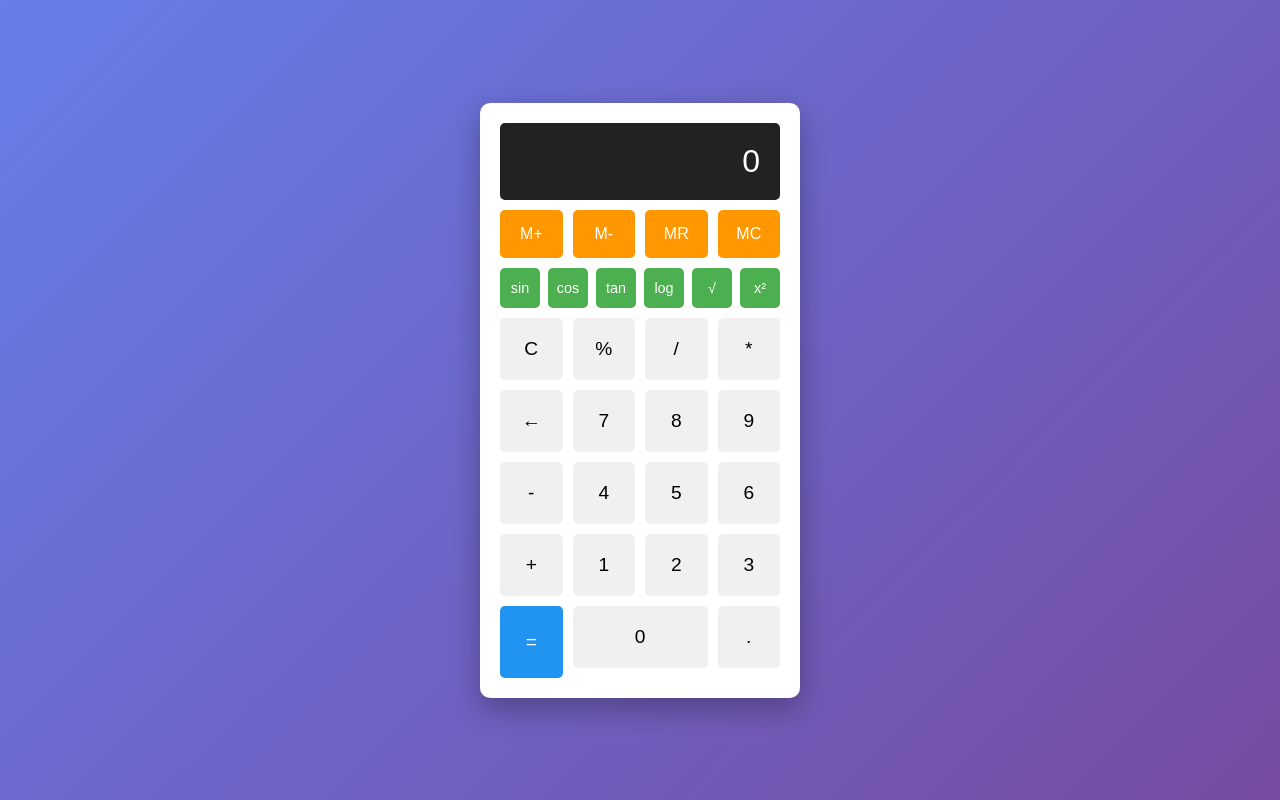
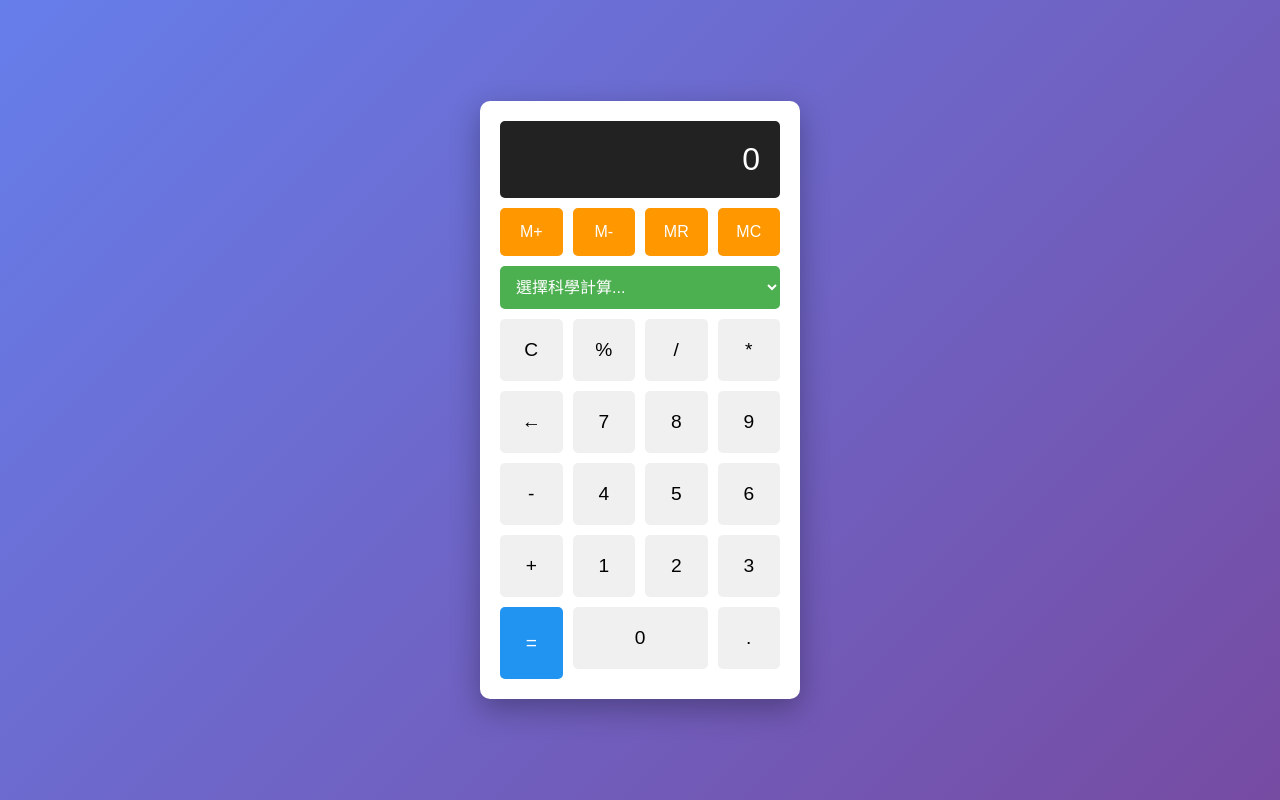
Before and after one commit to Kyosaka411/calculator-app, a plain HTML site: page index.html in a window 1280 px wide. Drawn offline with Linux system fonts and the light colour scheme.

Commit message:
Add scientific calculator - dropdown style (v2)

```diff
--- a/index.html
+++ b/index.html
@@ -17,14 +17,17 @@
         <button onclick="memoryClear()" class="memory-btn">MC</button>
         </div>
 
-        <div class="scientific-buttons">
-        <button onclick="scientificCalc('sin')">sin</button>
-        <button onclick="scientificCalc('cos')">cos</button>
-        <button onclick="scientificCalc('tan')">tan</button>
-        <button onclick="scientificCalc('log')">log</button>
-        <button onclick="scientificCalc('sqrt')">√</button>
-        <button onclick="scientificCalc('pow')">x²</button>
-        </div>
+        <div class="scientific-dropdown">
+        <select id="scientificOp" onchange="applyScientificOp()">
+            <option value="">選擇科學計算...</option>
+            <option value="sin">sin (正弦)</option>
+            <option value="cos">cos (餘弦)</option>
+            <option value="tan">tan (正切)</option>
+            <option value="log">log (對數)</option>
+            <option value="sqrt">√ (平方根)</option>
+            <option value="pow">x² (平方)</option>
+        </select>
+    </div>
 
         <div class="buttons">
             <button onclick="clearDisplay()">C</button>
--- a/script.js
+++ b/script.js
@@ -98,7 +98,13 @@ function showMemoryIndicator() {
 function hideMemoryIndicator() {
     display.style.borderLeft = 'none';
 }
-function scientificCalc(operation) {
+
+function applyScientificOp() {
+    let select = document.getElementById('scientificOp');
+    let operation = select.value;
+
+    if (!operation) return;
+
     try {
         let value = eval(currentInput);
         let result;
@@ -128,6 +134,9 @@ function scientificCalc(operation) {
 
         currentInput = result.toString();
         updateDisplay();
+
+        // 重置選單
+        select.value = '';
     } catch (error) {
         currentInput = 'Error';
         updateDisplay();
--- a/style.css
+++ b/style.css
@@ -96,20 +96,26 @@ button:active {
 .memory-btn:active {
     transform: scale(0.95);
 }
-.scientific-buttons {
-    display: grid;
-    grid-template-columns: repeat(6, 1fr);
-    gap: 8px;
+.scientific-dropdown {
     margin-bottom: 10px;
 }
 
-.scientific-buttons button {
-    padding: 12px 8px;
-    font-size: 0.9em;
+.scientific-dropdown select {
+    width: 100%;
+    padding: 12px;
+    font-size: 1em;
     background: #4caf50;
     color: white;
+    border: none;
+    border-radius: 5px;
+    cursor: pointer;
 }
 
-.scientific-buttons button:hover {
-    background: #45a049;
+.scientific-dropdown select:focus {
+    outline: 2px solid #45a049;
 }
+
+.scientific-dropdown option {
+    background: white;
+    color: #333;
+}
```
